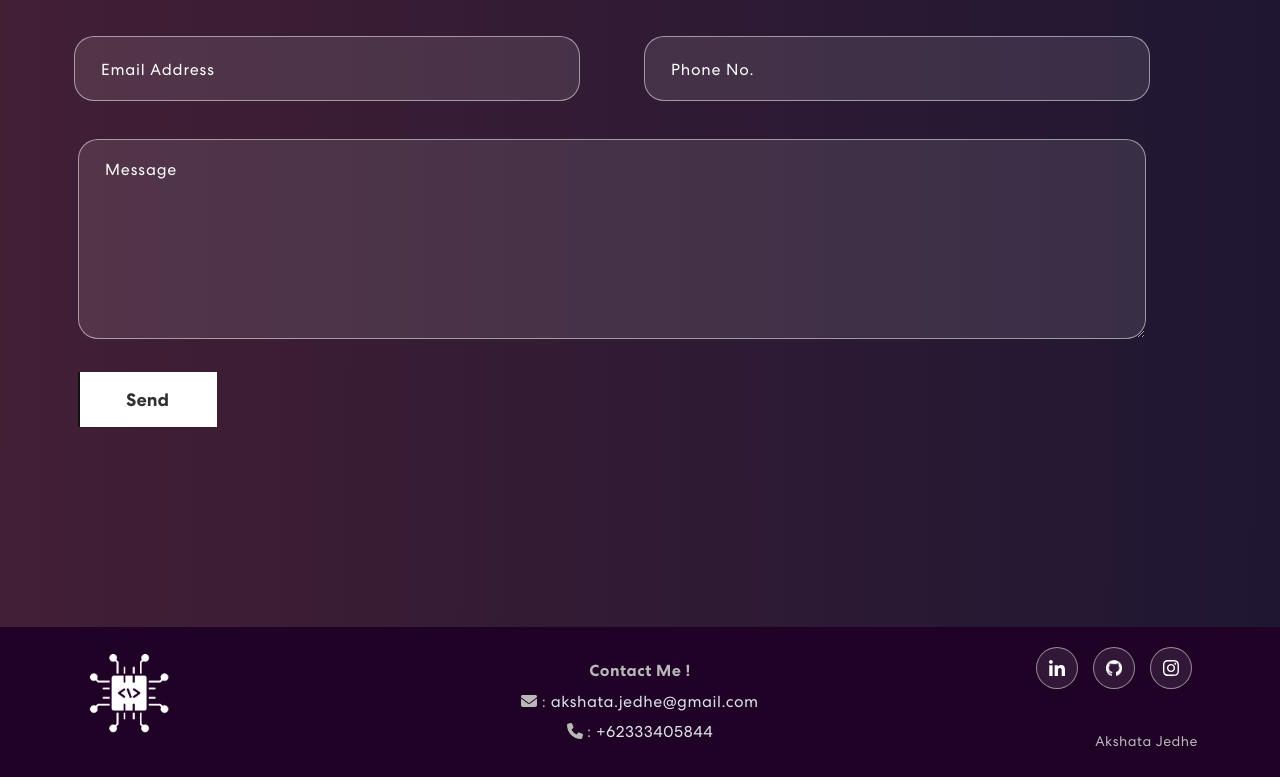
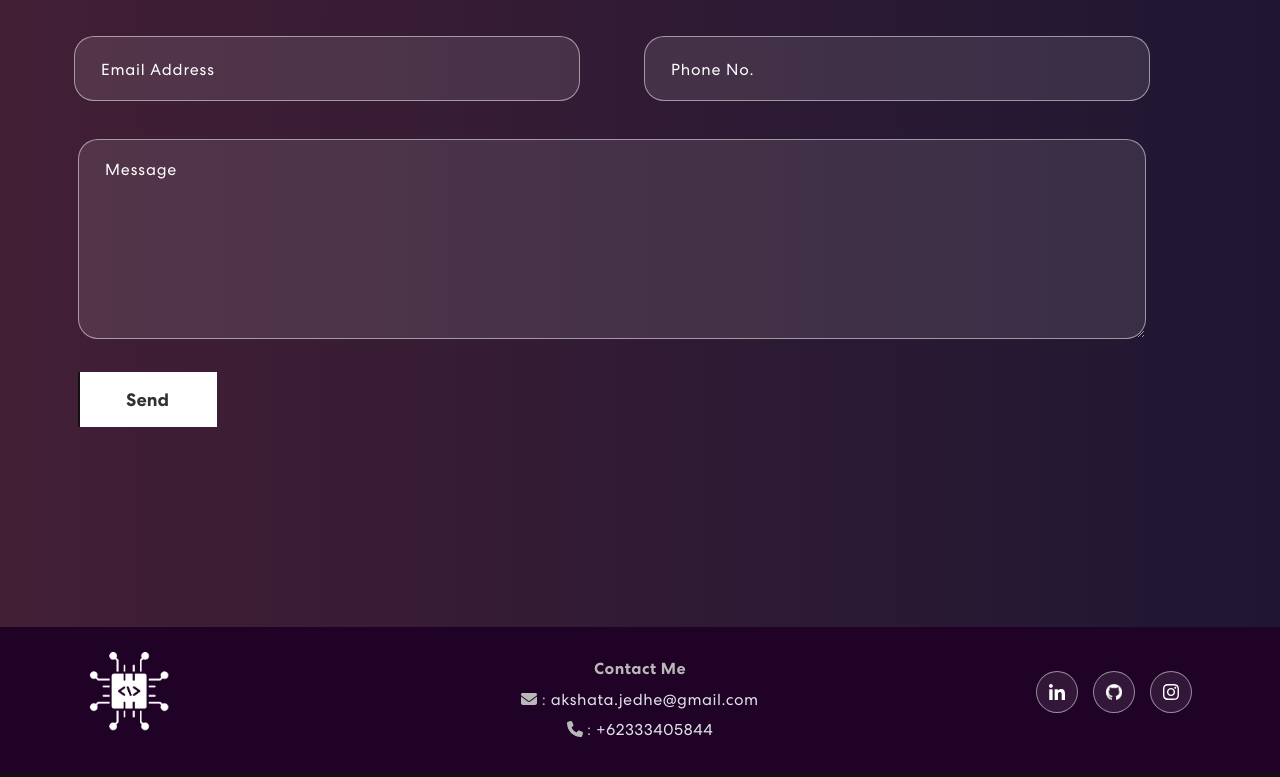
Before and after one commit to disha3006/My-Portfolio, a React (Create React App) app: page / in a window 1280 px wide. Shown: the part 5205-5982 px from the top of the page. Built offline with nearby package versions, Linux system fonts and the light colour scheme.

Commit message:
Update Footer.js

```diff
--- a/src/components/Footer.js
+++ b/src/components/Footer.js
@@ -20,7 +20,7 @@ export const Footer = () => {
           </Col>
           <Col size={12} sm={4} className="text-center">
             <div className="contact-us">
-              <p><b>Contact Me !</b></p>
+              <p><b>Contact Me</b></p>
               <p><FontAwesomeIcon icon={faEnvelope} />  :  <a href="mailto:akshata.jedhe@gmail.com">akshata.jedhe@gmail.com</a></p>
               <p><FontAwesomeIcon icon={faPhone} />  :  <a href="tel:+62333405844">+62333405844</a></p>
             </div>
@@ -31,7 +31,7 @@ export const Footer = () => {
               <a href="https://github.com/akshataj28" target="_blank"><img src={navIcon2} alt="Icon" /></a>
               <a href="https://www.instagram.com/_akshiiii._/" target="_blank"><img src={navIcon3} alt="Icon" /></a>
             </div>
-            <p>Akshata Jedhe</p>
+
           </Col>
         </Row>
       </Container>
```
